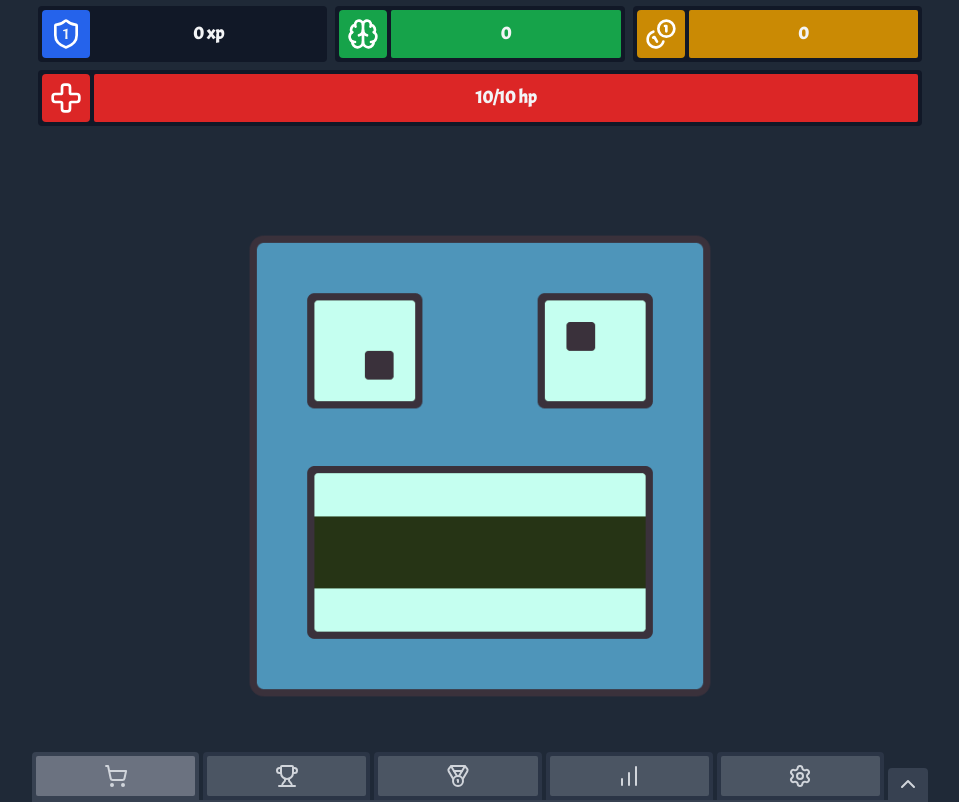
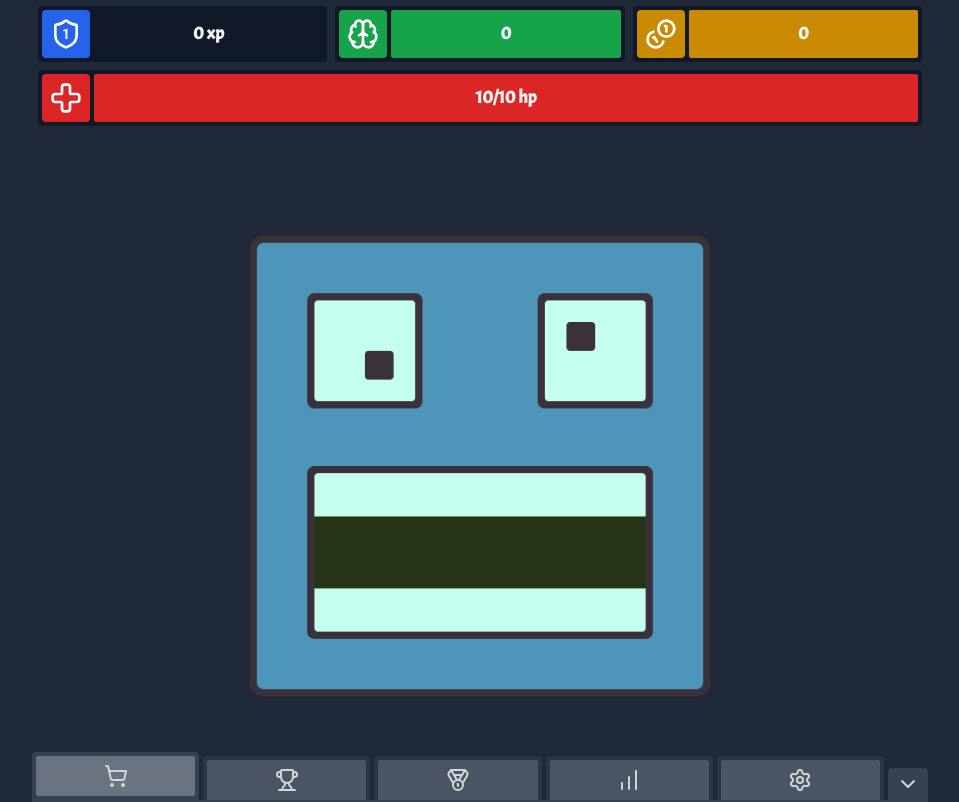
Before and after one commit to wsngamerz/TapZ-Incremental, a SvelteKit app: page /game in a window 1280 px wide. Shown: the top 802 px of the page, without its empty margins (160-1119 px from the left). Built offline with nearby package versions, Linux system fonts and the light colour scheme.

Commit message:
feat: improve tab switching transitions

```diff
--- a/src/components/slideout.svelte
+++ b/src/components/slideout.svelte
@@ -61,11 +61,7 @@
                  icon={SettingsIcon} />
 
       <button on:click={toggleSlideout} class="bg-gray-700 rounded rounded-b-none px-2 py-1">
-        {#if slideoutOpen}
-          <ChevronDownIcon class="text-gray-300"/>
-        {:else}
-          <ChevronUpIcon class="text-gray-300"/>
-        {/if}
+        <ChevronDownIcon class={`text-gray-300 transition-transform duration-200 ease-in-out ${slideoutOpen && "rotate-180"}`}/>
       </button>
     </div>
 
--- a/src/components/tab-button.svelte
+++ b/src/components/tab-button.svelte
@@ -5,8 +5,8 @@ export let active = false;
 export let icon: ComponentType | undefined = undefined;
 </script>
 
-<button on:click class={`flex-grow p-1 rounded rounded-b-none ${active ? "bg-gray-700" : "bg-[#2B3546]"}`}>
-  <span class={`flex items-center justify-center ${active ? "bg-gray-500" : "bg-gray-600"} p-2 rounded-sm`}>
+<button on:click class={`flex-grow p-1 rounded rounded-b-none transition-all duration-200 ${active ? "bg-gray-700" : "bg-[#2B3546] pb-0"}`}>
+  <span class={`flex items-center justify-center transition-all duration-200 ${active ? "bg-gray-500" : "bg-gray-600 rounded-b-none"} p-2 rounded-sm`}>
     <svelte:component this={icon} class="text-gray-300" />
   </span>
 </button>
```
